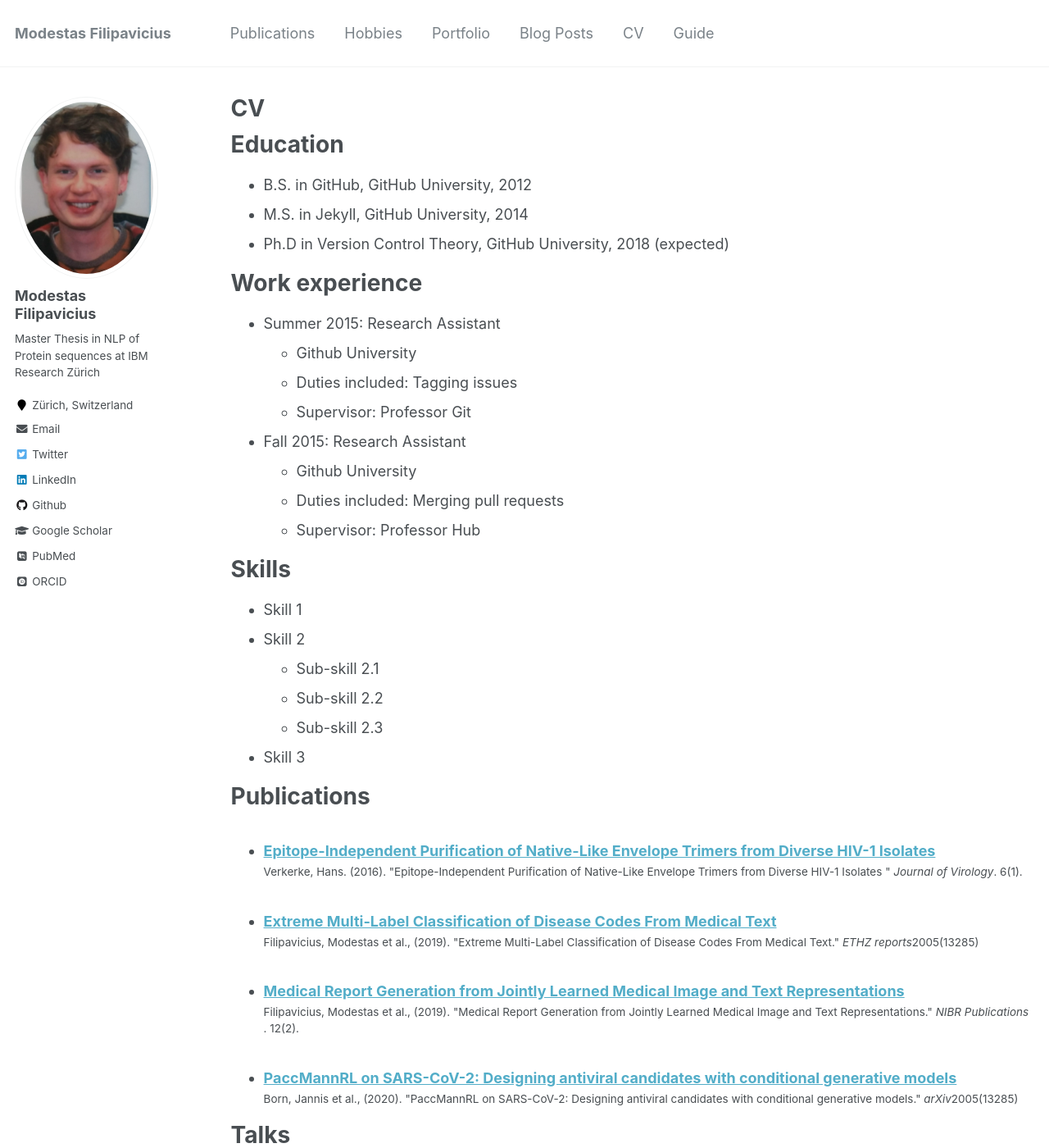
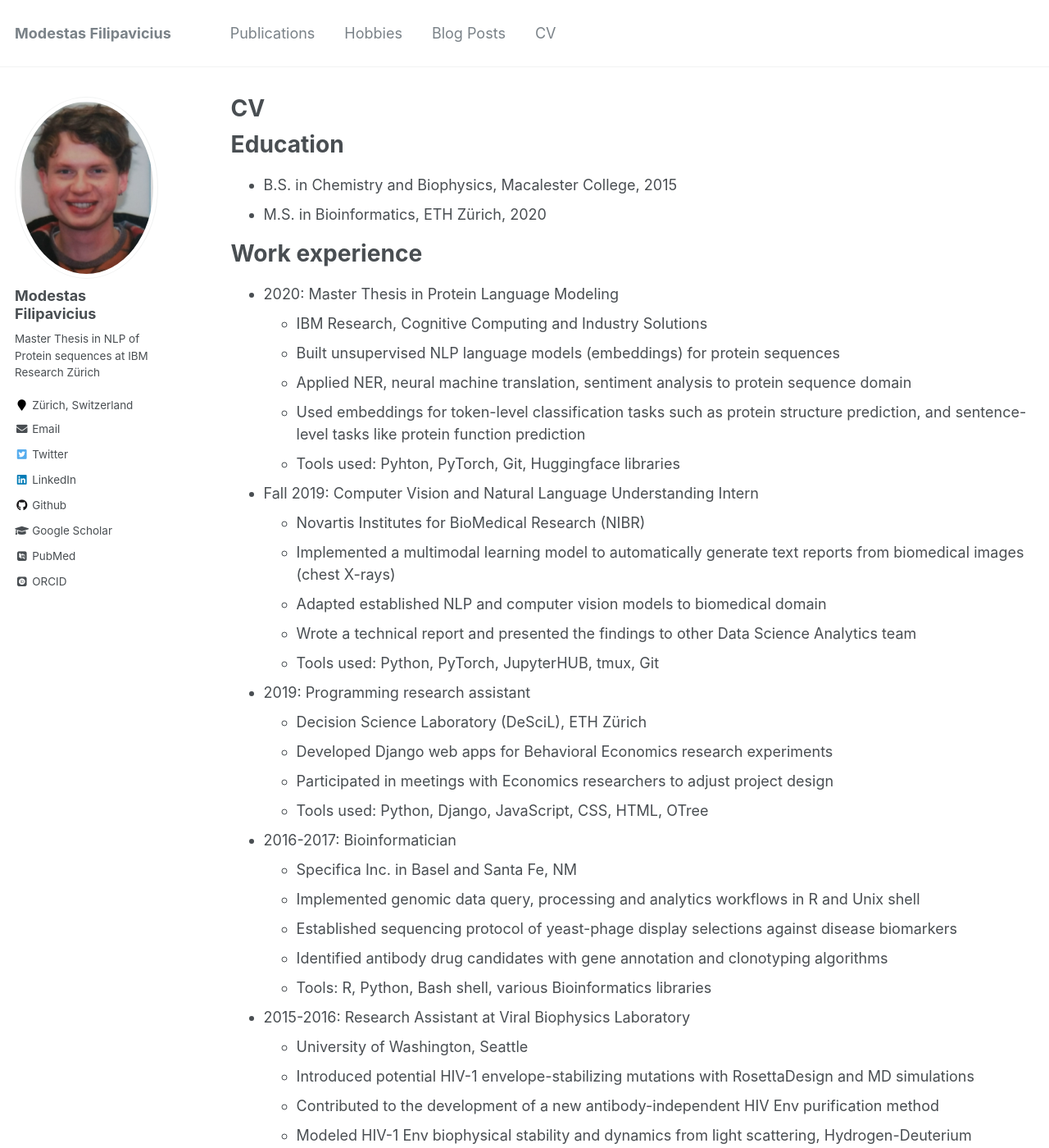
Before and after one commit to mfilipav/mfilipav.github.io, a Jekyll site: the page built from _pages/cv.md, in a window 1280 px wide and 1400 px high. Shown: the whole window at 82% size. Built offline with Jekyll 4.4.1, drawn with Linux system fonts in a browser that asks for light colours; some web fonts are replaced; some of the changed text lies outside the part shown.

```diff
--- a/_pages/cv.md
+++ b/_pages/cv.md
@@ -11,30 +11,73 @@ redirect_from:
 
 Education
 ======
-* B.S. in GitHub, GitHub University, 2012
-* M.S. in Jekyll, GitHub University, 2014
-* Ph.D in Version Control Theory, GitHub University, 2018 (expected)
+* B.S. in Chemistry and Biophysics, Macalester College, 2015
+* M.S. in Bioinformatics, ETH Zürich, 2020
 
 Work experience
 ======
-* Summer 2015: Research Assistant
-  * Github University
-  * Duties included: Tagging issues
-  * Supervisor: Professor Git
+* 2020: Master Thesis in Protein Language Modeling
+  * IBM Research, Cognitive Computing and Industry Solutions
+  * Built unsupervised NLP language models (embeddings) for protein sequences
+  * Applied NER, neural machine translation, sentiment analysis to protein sequence domain
+  * Used embeddings for token-level classification tasks such as protein structure prediction, and sentence-level tasks like protein function prediction
+  * Tools used: Pyhton, PyTorch, Git, Huggingface libraries
 
-* Fall 2015: Research Assistant
-  * Github University
-  * Duties included: Merging pull requests
-  * Supervisor: Professor Hub
+* Fall 2019: Computer Vision and Natural Language Understanding Intern
+  * Novartis Institutes for BioMedical Research (NIBR)
+  * Implemented a multimodal learning model to automatically generate text reports from biomedical images (chest X-rays)
+  * Adapted established NLP and computer vision models to biomedical domain
+  * Wrote a technical report and presented the findings to other Data Science Analytics team
+  * Tools used: Python, PyTorch, JupyterHUB, tmux, Git
+
+* 2019: Programming research assistant
+  * Decision Science Laboratory (DeSciL), ETH Zürich
+  * Developed Django web apps for Behavioral Economics research experiments
+  * Participated in meetings with Economics researchers to adjust project design
+  * Tools used: Python, Django, JavaScript, CSS, HTML, OTree
+
+* 2016-2017: Bioinformatician
+  * Specifica Inc. in Basel and Santa Fe, NM
+  * Implemented genomic data query, processing and analytics workflows in R and Unix shell
+  * Established sequencing protocol of yeast-phage display selections against disease biomarkers
+  * Identified antibody drug candidates with gene annotation and clonotyping algorithms
+  * Tools: R, Python, Bash shell, various Bioinformatics libraries
+
+* 2015-2016: Research Assistant at Viral Biophysics Laboratory
+  * University of Washington, Seattle
+  * Introduced potential HIV-1 envelope-stabilizing mutations with RosettaDesign and MD simulations
+  * Contributed to the development of a new antibody-independent HIV Env purification method
+  * Modeled HIV-1 Env biophysical stability and dynamics from light scattering, Hydrogen-Deuterium Exchange Mass Spectroscopy and Small-angle X-ray scattering experiments
+
 
 Skills
 ======
-* Skill 1
-* Skill 2
-  * Sub-skill 2.1
-  * Sub-skill 2.2
-  * Sub-skill 2.3
-* Skill 3
+* Programming
+  * Python
+  * R
+  * Java (basics)
+
+* Machine Learning
+  * PyTorch
+  * Scikit-learn
+  * HuggingFace libraries
+  * AllenNLP
+  * Gensim
+  * NumPy
+
+* Big data
+  * Hadoop framework
+  * MySQL
+  * HPC and LSF cluster
+  * JupyterHub
+  * Pandas
+
+* DevOps
+  * scripting in Bash and Python
+  * Docker config management
+  * Git version control
+  * Jenkins continuous integration
+  * Azure cloud
 
 Publications
 ======
@@ -42,13 +85,24 @@ Publications
     {% include archive-single-cv.html %}
   {% endfor %}</ul>
 
-Talks
+<!-- Talks
 ======
   <ul>{% for post in site.talks %}
     {% include archive-single-talk-cv.html %}
   {% endfor %}</ul>
 
+   -->
 
 Service and leadership
 ======
-* Currently signed in to 43 different slack teams
+* CBB Student Committee at ETH Zürich. Organized career events for Bioinformatics students, attended VIS meetings, 2018-2020
+* Kullu Volunteering Project
+  * http://volunteers.uwcrcn.no/kullu-project-northern-india-2
+  * Instructed First Aid in local schools in Himachal Pradesh
+  * August 2010 - May 2011
+
+Awards
+======
+* University of Washington Top Scholar Award (2015)
+* HHMI Young Researchers Scholarship (2013)
+* Shelby Davis United World College Scholarship (2010)
```
Also changed, not shown: _data/navigation.yml (+4 -4 lines), _hobbies/didge.md (added, +10 -0 lines), _hobbies/nature.md (+2 -1 lines), _publications/2020covid.md (+2 -1 lines), files/didge.png (added), files/hobbies_forest.jpg, 1 other file.
